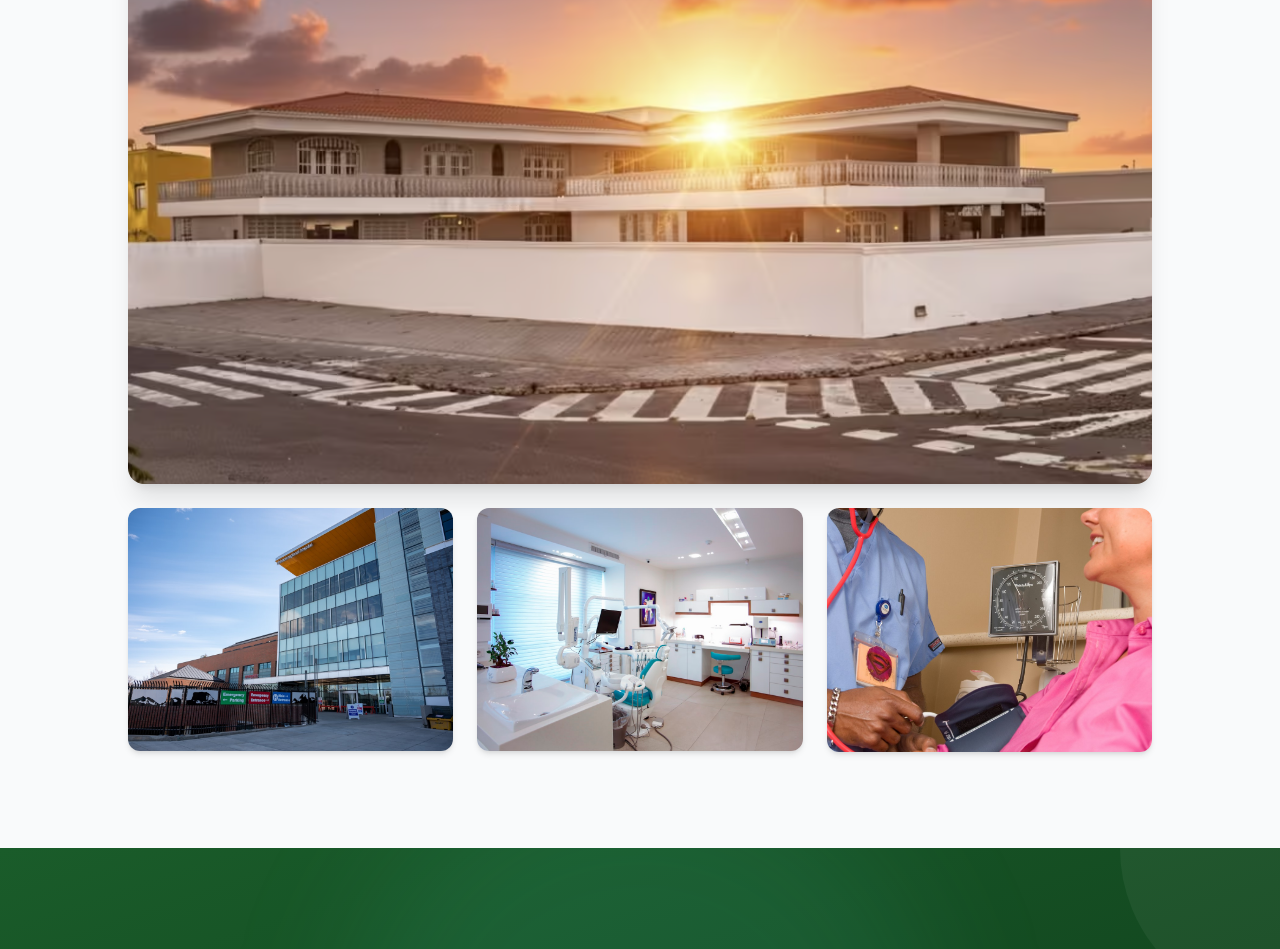
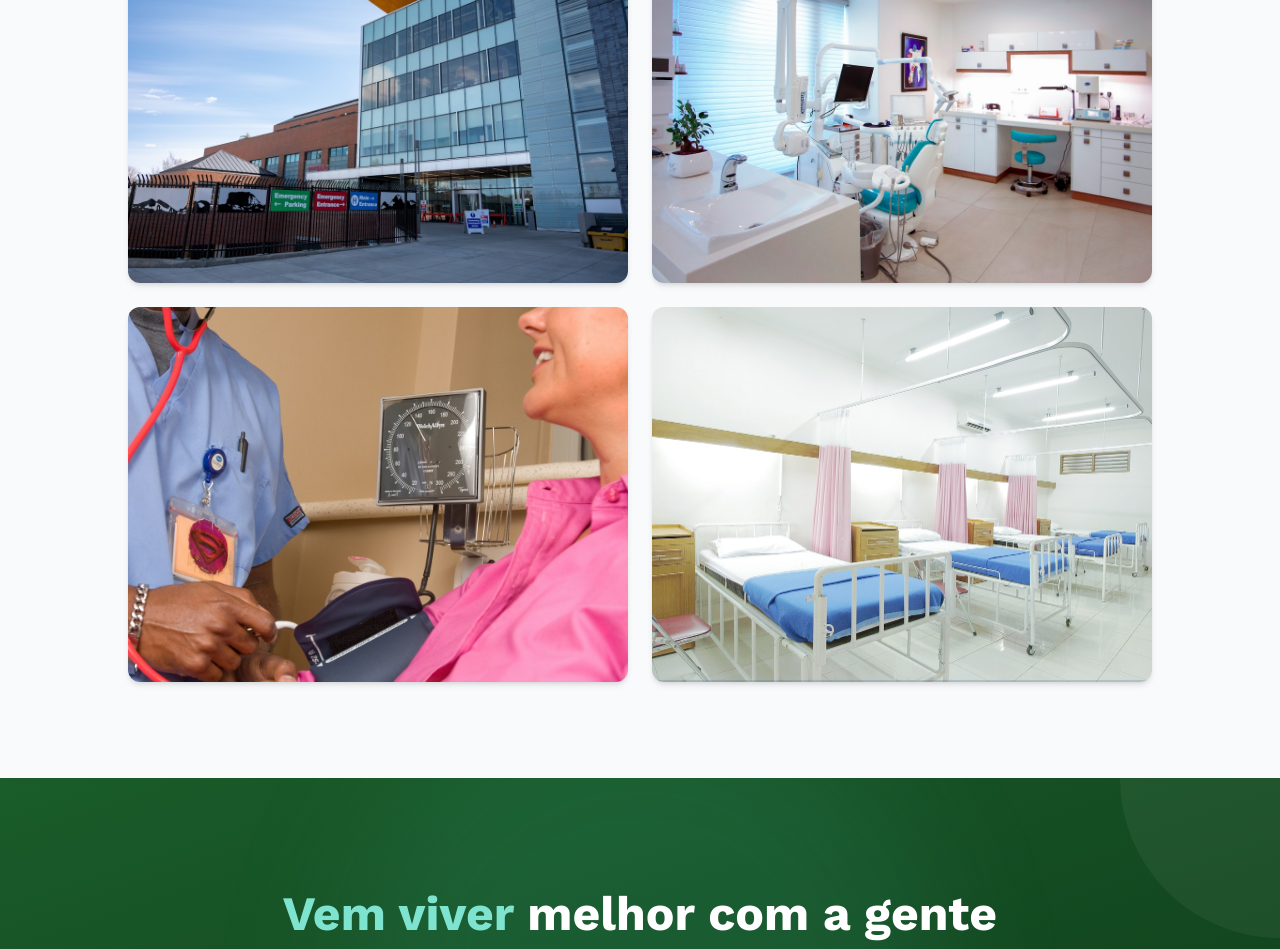
Before and after one commit to pontidigital/site-viver-saude, a Next.js app: page /nossa-casa in a window 1280 px wide. Shown: the part 2122-3071 px from the top of the page. Built offline with nearby package versions, Linux system fonts and the light colour scheme.

Commit message:
fix: remove foto duplicada da galeria Nossa Casa
Casa.avif aparece apenas no hero. Galeria agora mostra 4 fotos
dos espaços internos em grid 2x2.

Co-Authored-By: Claude Opus 4.6 (1M context) <noreply@anthropic.com>

```diff
--- a/src/components/sections/nossa-casa/SpaceGallery.tsx
+++ b/src/components/sections/nossa-casa/SpaceGallery.tsx
@@ -4,10 +4,11 @@ import Image from "next/image";
 import { ScrollAnimationWrapper } from "@/components/shared/ScrollAnimationWrapper";
 import { MEDIA } from "@/lib/constants/media";
 
-const supportingImages = [
+const galleryImages = [
   MEDIA.nossaCasa.fachada,
   MEDIA.nossaCasa.recepcao,
   MEDIA.nossaCasa.salaAtendimento,
+  MEDIA.nossaCasa.espacoInterno,
 ];
 
 export function SpaceGallery() {
@@ -20,23 +21,9 @@ export function SpaceGallery() {
           </h2>
         </ScrollAnimationWrapper>
 
-        <div className="max-w-5xl mx-auto space-y-6">
-          {/* Featured image */}
-          <ScrollAnimationWrapper>
-            <div className="relative aspect-[16/9] rounded-2xl overflow-hidden shadow-xl">
-              <Image
-                src={MEDIA.nossaCasa.casa.src}
-                alt={MEDIA.nossaCasa.casa.alt}
-                fill
-                className="object-cover"
-                sizes="(max-width: 1024px) 100vw, 1024px"
-              />
-            </div>
-          </ScrollAnimationWrapper>
-
-          {/* Supporting grid */}
-          <div className="grid sm:grid-cols-3 gap-4 lg:gap-6">
-            {supportingImages.map((img, idx) => (
+        <div className="max-w-5xl mx-auto">
+          <div className="grid sm:grid-cols-2 gap-4 lg:gap-6">
+            {galleryImages.map((img, idx) => (
               <ScrollAnimationWrapper key={idx} delay={idx * 0.12}>
                 <div className="relative aspect-[4/3] rounded-xl overflow-hidden shadow-md group">
                   <Image
@@ -44,7 +31,7 @@ export function SpaceGallery() {
                     alt={img.alt}
                     fill
                     className="object-cover group-hover:scale-105 transition-transform duration-500"
-                    sizes="(max-width: 768px) 100vw, 33vw"
+                    sizes="(max-width: 768px) 100vw, 50vw"
                   />
                 </div>
               </ScrollAnimationWrapper>
```
